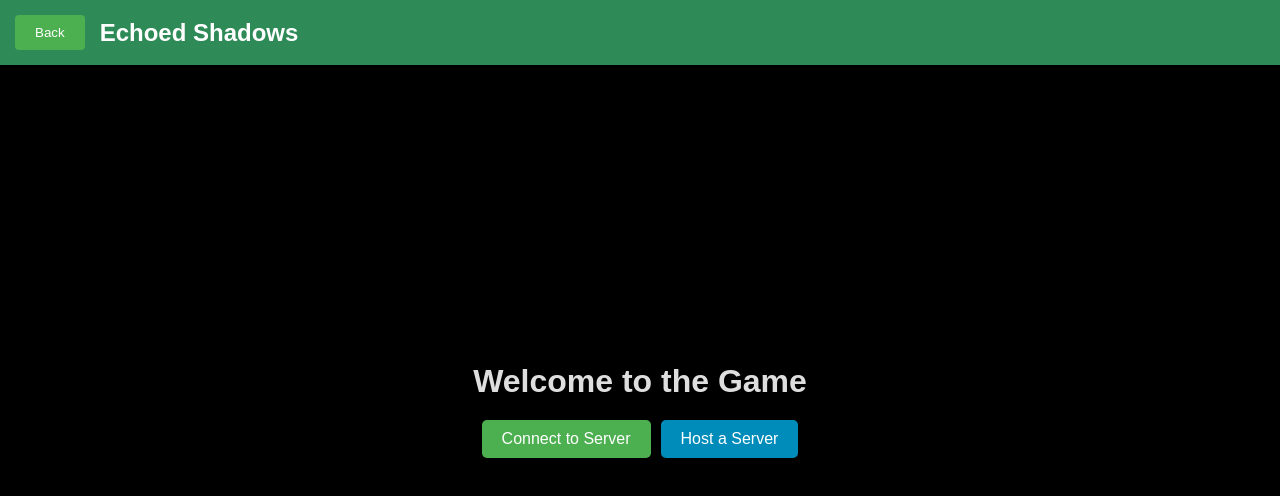
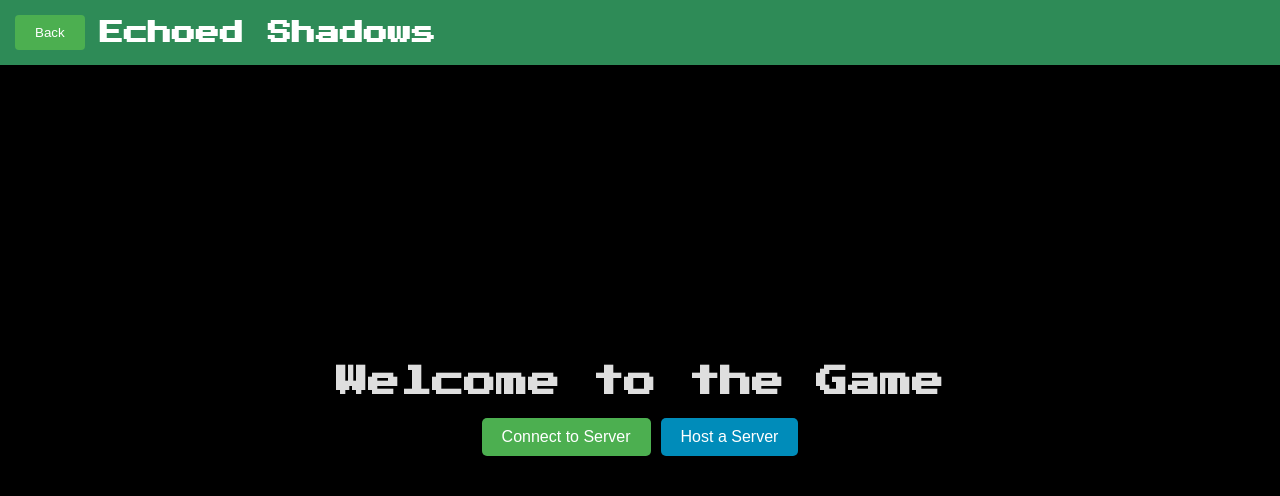
Before and after one commit to rgestudillo/cmsc137-finalproject, a React (Vite) app in the folder electron-app/: page / in a window 1280 px wide. Shown: the top 496 px of the page. Built offline with nearby package versions, Linux system fonts and the light colour scheme.

Commit message:
Added font

```diff
--- a/electron-app/index.html
+++ b/electron-app/index.html
@@ -12,6 +12,7 @@
 <body>
     <div id="root"></div>
     <script type="module" src="/src/main.jsx"></script>
+    <script src="https://cdnjs.cloudflare.com/ajax/libs/fontfaceobserver/2.1.0/fontfaceobserver.standalone.js"></script>
 </body>
 
 </html>
--- a/electron-app/public/style.css
+++ b/electron-app/public/style.css
@@ -3,7 +3,7 @@ body {
     padding: 0;
     color: rgba(255, 255, 255, 0.87);
     background-color: #000000;
-    font-family: Arial, Helvetica, sans-serif;
+    font-family: 'Press Start 2P';
 }
 
 #app {
@@ -46,3 +46,10 @@ body {
         color: rgba(255, 255, 255, 0.3);
     }
 }
+
+@font-face {
+    font-family: 'Press Start 2P';
+    src: url('/assets/fonts/PressStart2P-Regular.ttf') format('truetype');
+    font-weight: normal;
+    font-style: normal;
+}
--- a/electron-app/src/pages/HomePage.jsx
+++ b/electron-app/src/pages/HomePage.jsx
@@ -46,7 +46,7 @@ function HomePage() {
     return (
         <div
             style={{
-                fontFamily: "Arial, sans-serif",
+                fontFamily: "Press Start 2P", // Apply the custom font here
                 textAlign: "center",
                 padding: "20px",
             }}
@@ -57,6 +57,7 @@ function HomePage() {
             <button
                 onClick={handleConnectToServer}
                 style={{
+                    fontFamily: "Press Start 2P", // Apply the custom font here
                     padding: "10px 20px",
                     fontSize: "16px",
                     cursor: "pointer",
```
Also changed, not shown: electron-app/public/assets/fonts/PressStart2P-Regular.ttf (added).
